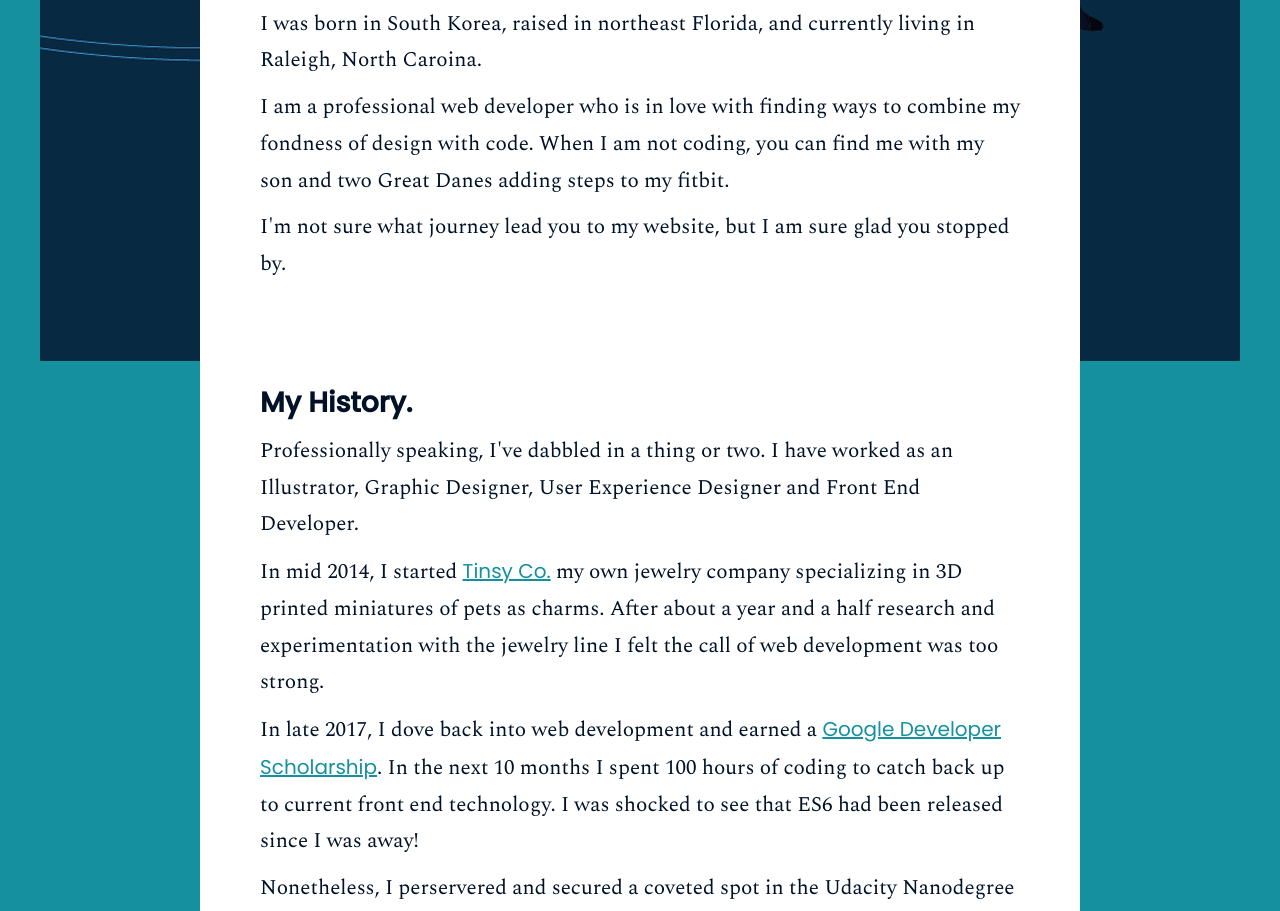
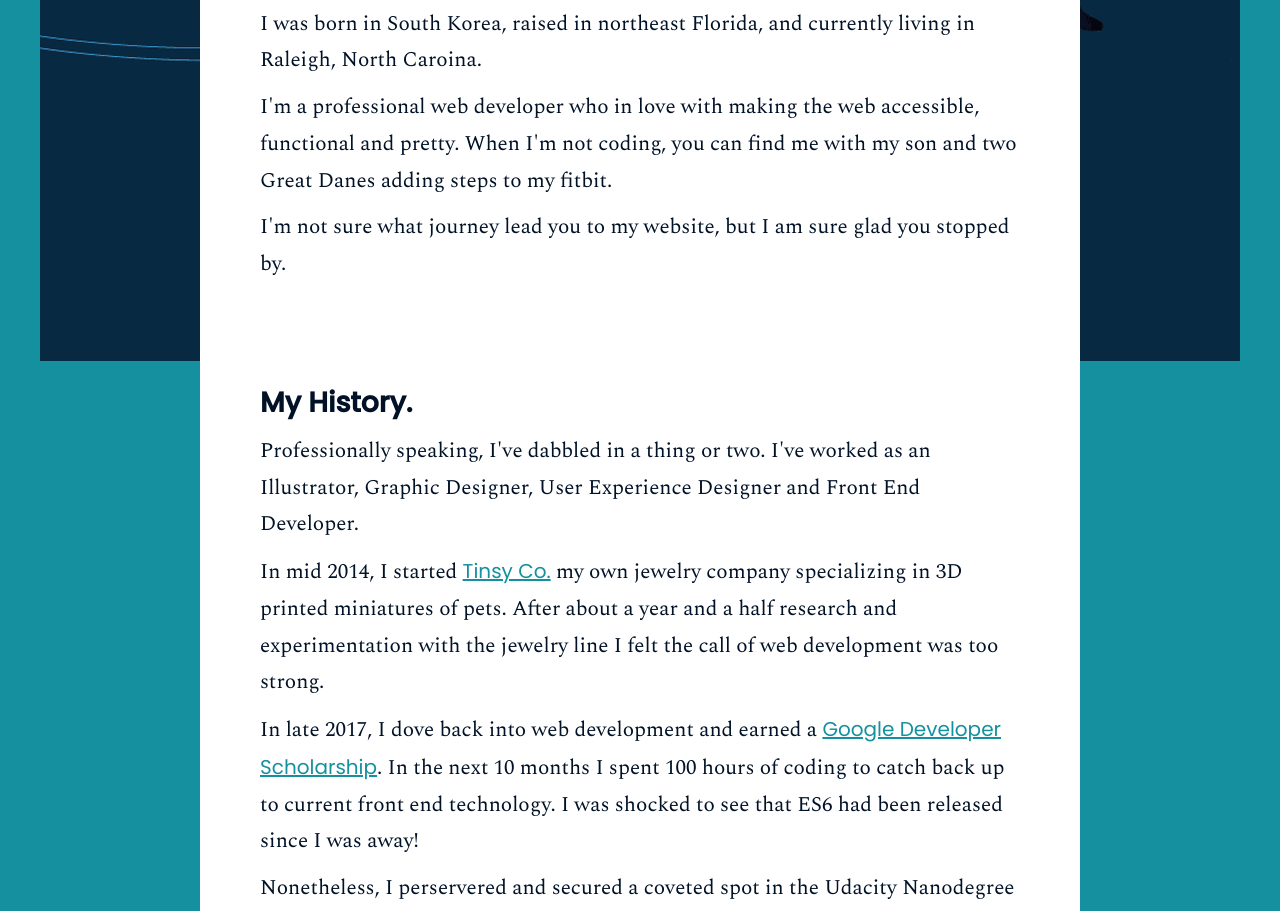
Before and after one commit to jannaee/jannaee.github.io, a plain HTML site: page index.html in a window 1280 px wide. Shown: the part 739-1650 px from the top of the page. Drawn offline with nearby package versions, Linux system fonts and the light colour scheme.

Commit message:
refactor: updating new content changes

```diff
--- a/index.html
+++ b/index.html
@@ -44,15 +44,15 @@
                 I'm Jannaee.</h1>
                 <p>I was born in South Korea, raised in northeast Florida, and currently living in Raleigh, North Caroina.</p>
 
-                <p>I am a professional web developer who is in love with finding ways to combine my fondness of design with code. When I am not coding, you can find me with my son and two Great Danes adding steps to my fitbit.</p>
+                <p>I'm a professional web developer who in love with making the web accessible, functional and pretty. When I'm not coding, you can find me with my son and two Great Danes adding steps to my fitbit.</p>
 
                 <p>I'm not sure what journey lead you to my website, but I am sure glad you stopped by. </p>
             </section>
             <section id="sect3">
                     <h2>My History.</h2>
-                    <p>Professionally speaking, I've dabbled in a thing or two. I have worked as an Illustrator, Graphic Designer, User Experience Designer and Front End Developer.</p>
+                    <p>Professionally speaking, I've dabbled in a thing or two. I've worked as an Illustrator, Graphic Designer, User Experience Designer and Front End Developer.</p>
 
-                    <p>In mid 2014, I started <a href="https://www.behance.net/gallery/67810477/Tinsy-Co-A-jewelry-line-for-pet-lovers" target="_blank">Tinsy Co.</a> my own jewelry company specializing in 3D printed miniatures of pets as charms. After about a year and a half research and experimentation with the jewelry line I felt the call of web development was too strong.</p>
+                    <p>In mid 2014, I started <a href="https://www.behance.net/gallery/67810477/Tinsy-Co-A-jewelry-line-for-pet-lovers" target="_blank">Tinsy Co.</a> my own jewelry company specializing in 3D printed miniatures of pets. After about a year and a half research and experimentation with the jewelry line I felt the call of web development was too strong.</p>
 
                     <p>In late 2017, I dove back into web development and earned a <a href="https://developers.googleblog.com/2018/04/congratulations-to-grow-with-google-developer-scholars.html" target="_blank">Google Developer Scholarship</a>. In the next 10 months I spent 100 hours of coding to catch back up to current front end technology. I was shocked to see that ES6 had been released since I was away! </p>
 
```
Also changed, not shown: README.md.
